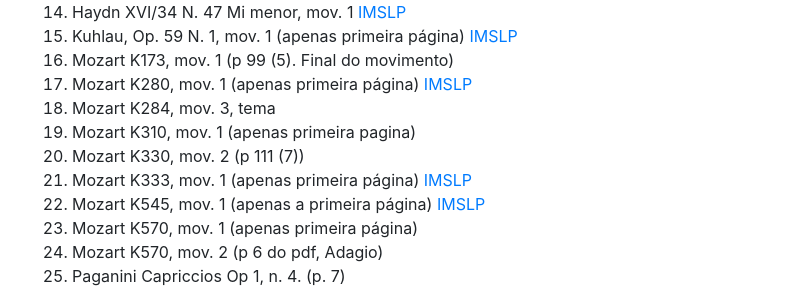
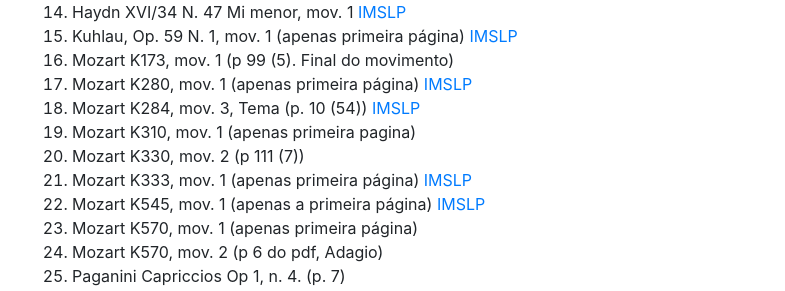
Before and after one commit to kroger/genosmus, a Jekyll site: the page built from _marcos/musa70.md, in a window 1280 px wide and 900 px high, scrolled down 2025 px. Shown: the part 162-453 px from the top of the window, without its empty margins (68-853 px from the left). Built offline with Jekyll 4.4.1, drawn with Linux system fonts in a browser that asks for light colours; the table of contents is made by our own code.

Commit message:
Link para partitura

```diff
--- a/_marcos/musa70.md
+++ b/_marcos/musa70.md
@@ -128,7 +128,7 @@
   1. Kuhlau, Op. 59 N. 1, mov. 1 (apenas primeira página) [IMSLP](http://ks4.imslp.info/files/imglnks/usimg/9/97/IMSLP481807-PMLP780856-kuhlausonatinasforthepianovol.IOp.59No.1.pdf)
   1. Mozart K173, mov. 1 (p 99 (5). Final do movimento)
   1. Mozart K280, mov. 1 (apenas primeira página) [IMSLP](http://ks.imslp.net/files/imglnks/usimg/6/6f/IMSLP56311-PMLP01832-Mozart_Werke_Breitkopf_Serie_20_KV280.pdf)
-  1. Mozart K284, mov. 3, tema
+  1. Mozart K284, mov. 3, Tema (p. 10 (54)) [IMSLP](http://ks.imslp.net/files/imglnks/usimg/6/65/IMSLP56315-PMLP01839-Mozart_Werke_Breitkopf_Serie_20_KV284.pdf)
   1. Mozart K310, mov. 1 (apenas primeira pagina)
   1. Mozart K330, mov. 2 (p 111 (7))
   1. Mozart K333, mov. 1 (apenas primeira página)  [IMSLP](http://ks4.imslp.info/files/imglnks/usimg/a/a0/IMSLP56440-PMLP01849-Mozart_Werke_Breitkopf_Serie_20_KV333.pdf)
```
